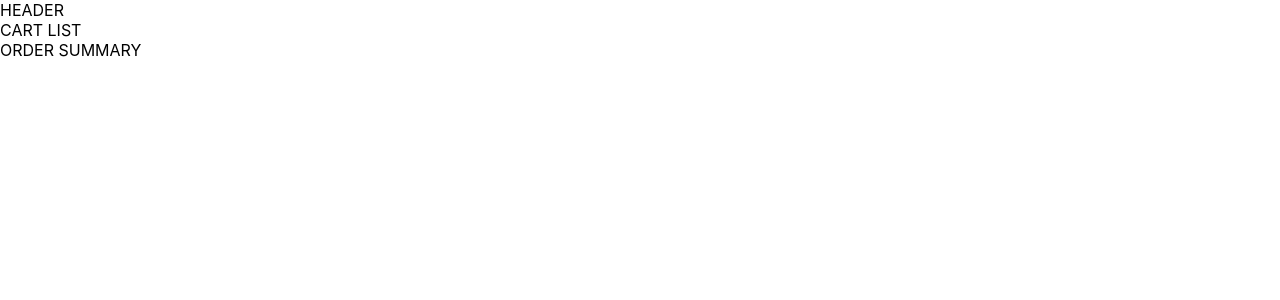
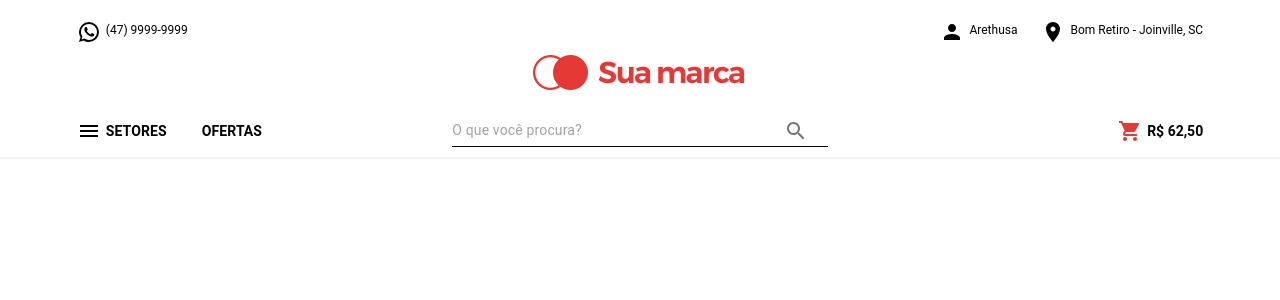
Before and after one commit to guimamura/sua-marca-app, a React (Create React App) app: page / in a window 1280 px wide. Shown: the top 300 px of the page. Built offline with nearby package versions, Linux system fonts and the light colour scheme.

Commit message:
Implementing Header

```diff
--- a/package.json
+++ b/package.json
@@ -4,6 +4,7 @@
   "private": true,
   "dependencies": {
     "@material-ui/core": "4.11.0",
+    "@material-ui/icons": "^4.9.1",
     "@testing-library/jest-dom": "^5.11.5",
     "@testing-library/react": "^11.1.0",
     "@testing-library/user-event": "^12.1.10",
--- a/src/components/Header/Header.js
+++ b/src/components/Header/Header.js
@@ -1,8 +1,176 @@
 import React from 'react'
+import styled from 'styled-components'
+import Grid from '@material-ui/core/Grid'
+import Box from '@material-ui/core/Box'
+import WhatsAppIcon from '@material-ui/icons/WhatsApp'
+import PersonIcon from '@material-ui/icons/Person'
+import RoomIcon from '@material-ui/icons/Room'
+import suaMarcaLogo from '../../assets/img/sua-marca-logo.png'
+import MenuIcon from '@material-ui/icons/Menu'
+import ShoppingCartIcon from '@material-ui/icons/ShoppingCart'
+import TextField from '@material-ui/core/TextField'
+import IconButton from "@material-ui/core/IconButton"
+import InputAdornment from "@material-ui/core/InputAdornment"
+import SearchIcon from '@material-ui/icons/Search'
+
+const HeaderContainer = styled.header`
+    width: 100%;
+    background-color: #FFFFFF;
+    box-shadow: 0 2px 1px 0 rgba(0, 0, 0, 0.05);
+    position: fixed;
+    z-index: 1;
+`
+
+const TopMenu = styled.div`
+    margin: 20px auto 10px auto;
+    vertical-align: middle;
+    width: 88%;
+`
+
+const TextIcon = styled.div`
+    display: inline-flex;
+    vertical-align: middle;
+`
+
+const TopMenuText = styled.span`
+    margin-left: 5px;
+    font-size: 12px;
+    line-height: 20px;
+`
+
+const LogoContainer = styled.div`
+    margin: 10px 0;
+`
+
+const Logo = styled.img``
+
+const Menu = styled.nav`
+    font-weight: bold;
+    font-size: 14px;
+    margin: 10px 0;
+`
+
+const MenuList = styled.ul`
+    list-style-type: none;
+    padding: 0;
+    margin: 0;
+`
+
+const MenuItem = styled.li`
+    line-height: 25px;
+    letter-spacing: 0.1px;
+    display: inline-flex;
+    vertical-align: middle;
+
+    &:not(:last-child) {
+        margin-right: 35px;
+    }
+`
+
+const MenuItemText = styled.span`
+    margin-left: 5px;
+`
+
+const SearchInput = styled(TextField)`
+    .MuiInputBase-input {
+        font-size: 14px;
+    }
+
+    width: 100%;
+    border: 0;
+    outline: 0;
+    background: transparent;
+    border-bottom: 1px solid black!important;
+    line-height: 20px;
+
+    ::placeholder { /* Chrome, Firefox, Opera, Safari 10.1+ */
+        color: #BDBDBD;
+        opacity: 1; /* Firefox */
+        font-size: 14px;
+    }
+`
+
+const CartTotal = styled.div`
+    line-height: 25px;
+    text-align: right;
+`
+
+const StyledShoppingCartIcon = styled(ShoppingCartIcon)`
+    color: #E53935;
+    margin-right: 5px;
+`
 
 const Header = () => {
     return (
-        <div>HEADER</div>
+        <HeaderContainer>
+            <TopMenu>
+                <Box display="flex">
+                    <Box flexGrow={1}>
+                        <TextIcon>
+                            <WhatsAppIcon /> <TopMenuText>(47) 9999-9999</TopMenuText>
+                        </TextIcon>
+                    </Box>
+                    <Box>
+                        <TextIcon>
+                            <PersonIcon /> <TopMenuText>Arethusa</TopMenuText>
+                        </TextIcon>
+                    </Box>
+                    <Box ml={3}>
+                        <TextIcon>
+                            <RoomIcon /> <TopMenuText>Bom Retiro - Joinville, SC</TopMenuText>
+                        </TextIcon>
+                    </Box>
+                </Box>
+
+                <Box display="flex" justifyContent="center">
+                    <Box>
+                        <LogoContainer>
+                            <Logo src={suaMarcaLogo} />
+                        </LogoContainer>
+                    </Box>
+                </Box>
+
+                <Menu>
+                    <Grid container direction="row" justify="space-between" alignItems="center">
+                        <Grid item xs={4}>
+                            <MenuList>
+                                <MenuItem>
+                                    <MenuIcon />
+                                    <MenuItemText>
+                                        SETORES
+                                    </MenuItemText>
+                                </MenuItem>
+                                <MenuItem>
+                                    OFERTAS
+                                </MenuItem>
+                            </MenuList>
+                        </Grid>
+                        <Grid item xs={4}>
+                            <SearchInput
+                                placeholder="O que você procura?"
+                                InputProps={{
+                                    disableUnderline: true,
+                                    endAdornment: (
+                                    <InputAdornment disablePointerEvents={true}>
+                                        <IconButton>
+                                            <SearchIcon />
+                                        </IconButton>
+                                    </InputAdornment>
+                                    )
+                                }}
+                            />
+                        </Grid>
+                        <Grid item xs={4}>
+                            <CartTotal>
+                                <TextIcon>
+                                    <StyledShoppingCartIcon /> R$ 62,50
+                                </TextIcon>
+                            </CartTotal>
+                        </Grid>
+                    </Grid>
+                </Menu>
+            </TopMenu>
+        </HeaderContainer>
     )
 }
 
--- a/src/index.css
+++ b/src/index.css
@@ -1,6 +1,6 @@
 body {
   margin: 0;
-  font-family: -apple-system, BlinkMacSystemFont, 'Segoe UI', 'Roboto', 'Oxygen',
+  font-family: 'Roboto', -apple-system, BlinkMacSystemFont, 'Segoe UI', 'Oxygen',
     'Ubuntu', 'Cantarell', 'Fira Sans', 'Droid Sans', 'Helvetica Neue',
     sans-serif;
   -webkit-font-smoothing: antialiased;
```
Also changed, not shown: src/assets/img/sua-marca-logo.png (added), 1 other file (tests, documents, lock files or other folders).
